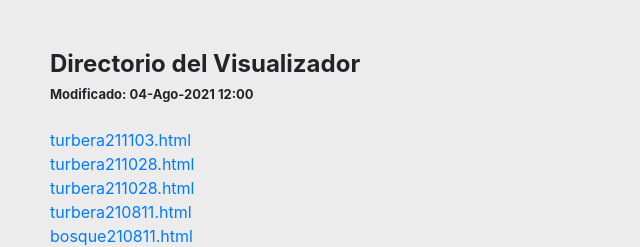
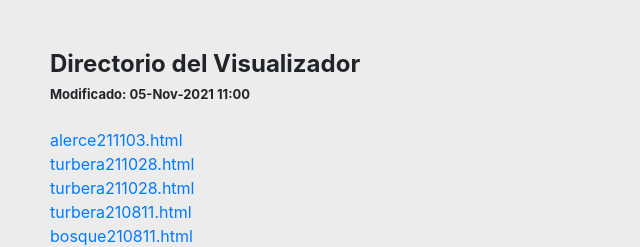
Before and after one commit to davidulicio/soil_respiration, a plain HTML site: page index.html in a window 1280 px wide. Shown: the top 247 px of the page, 0-640 px from the left. Drawn offline with Linux system fonts and the light colour scheme.

Commit message:
Update index.html

```diff
--- a/index.html
+++ b/index.html
@@ -29,8 +29,8 @@
 <body>
         <header><h1>Directorio del Visualizador</h1> </header>
         <section>
-        <h3>Modificado: 04-Ago-2021 12:00</h3><br />
-<a href="https://rs-sendadarwin.netlify.com/alerce211103">turbera211103.html</a><br />
+        <h3>Modificado: 05-Nov-2021 11:00</h3><br />
+<a href="https://rs-sendadarwin.netlify.com/alerce211103">alerce211103.html</a><br />
 <a href="https://rs-sendadarwin.netlify.com/turbera211028">turbera211028.html</a><br />
 <a href="https://rs-sendadarwin.netlify.com/bosque211028">turbera211028.html</a><br />
 <a href="https://rs-sendadarwin.netlify.com/turbera210811">turbera210811.html</a><br />
```
